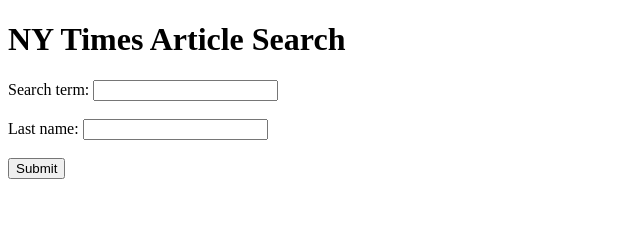
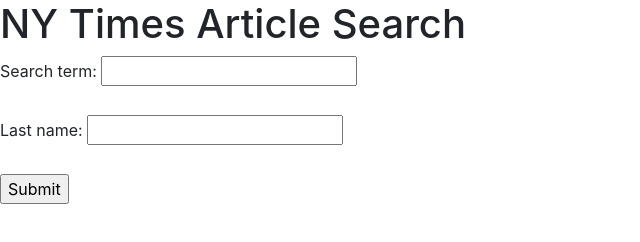
Before and after one commit to linneagear/NYTsearch, a plain HTML site: page index.html in a window 1280 px wide. Shown: the whole page, without its empty margins (0-640 px from the left). Drawn offline with nearby package versions, Linux system fonts and the light colour scheme.

Commit message:
re-added bootstrap link

```diff
--- a/index.html
+++ b/index.html
@@ -6,7 +6,9 @@
     <meta name="viewport" content="width=device-width, initial-scale=1.0">
     <title>Document</title>
 
-    <link rel="stylesheet" href="style.css">
+
+    <link rel="stylesheet" href="https://stackpath.bootstrapcdn.com/bootstrap/4.4.1/css/bootstrap.min.css"
+        integrity="sha384-Vkoo8x4CGsO3+Hhxv8T/Q5PaXtkKtu6ug5TOeNV6gBiFeWPGFN9MuhOf23Q9Ifjh" crossorigin="anonymous">
 
 </head>
 
```
